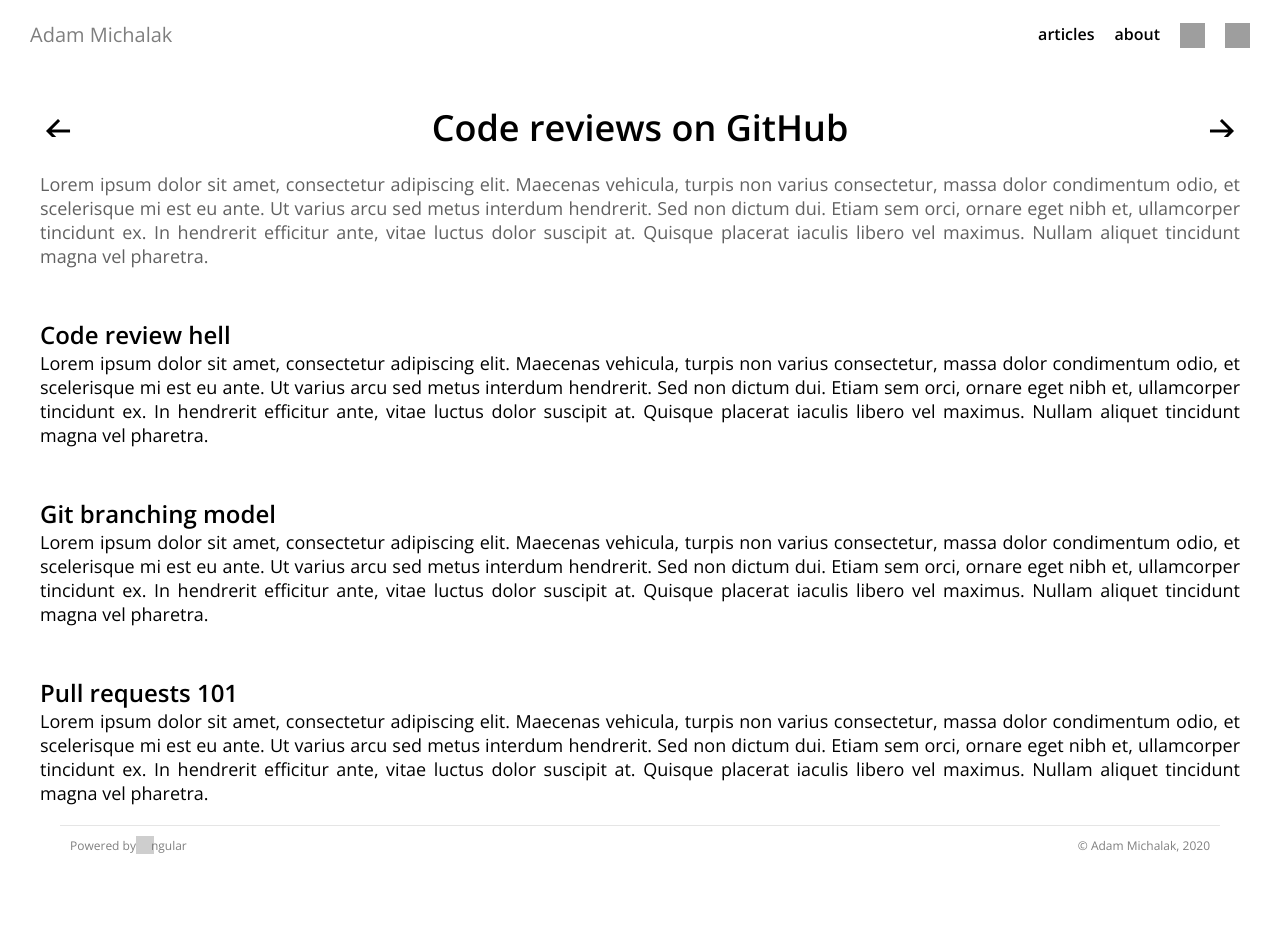
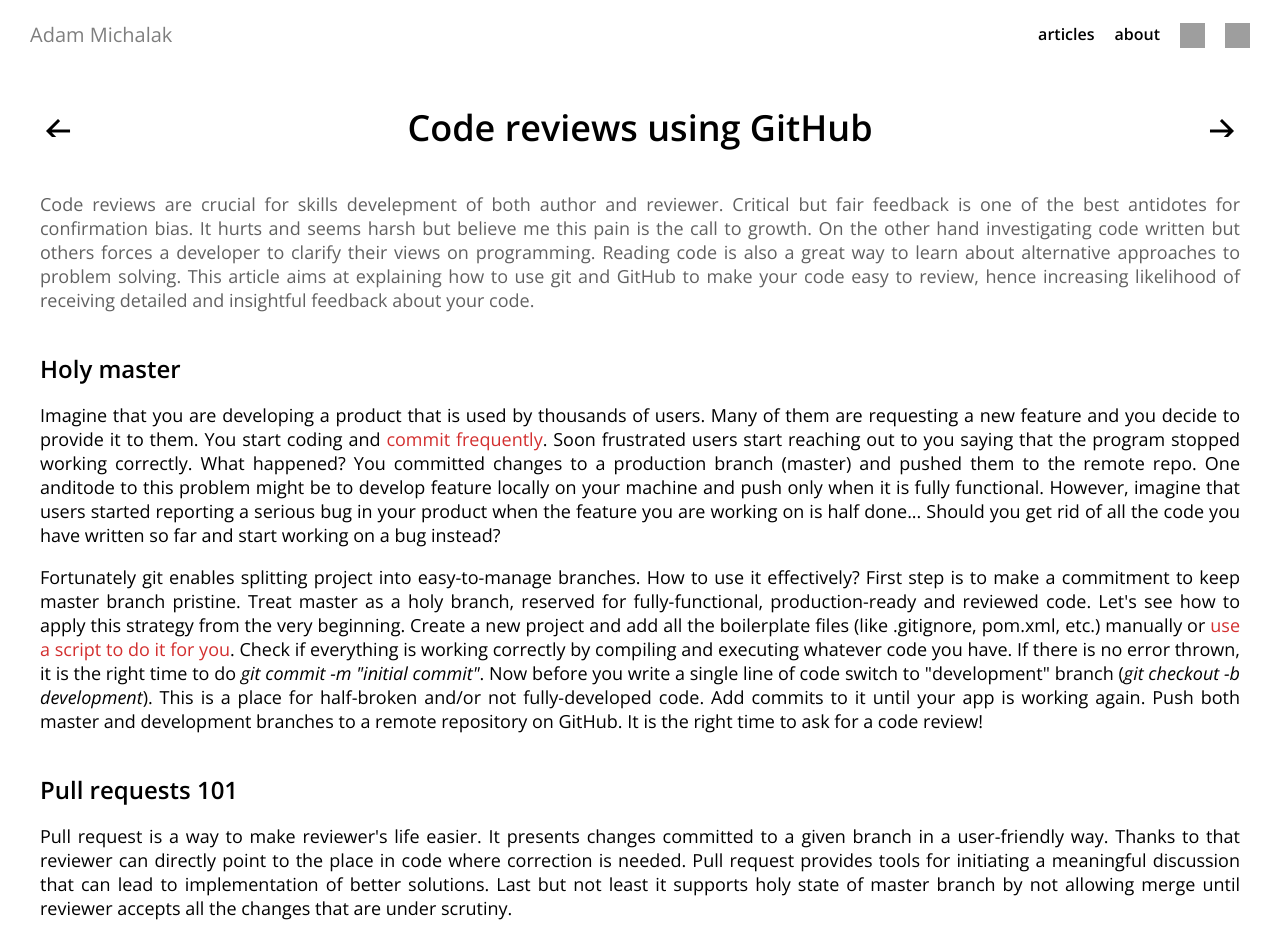
Before and after one commit to michalakadam/adam-michalak.site, an Angular app: page /articles/github-code-reviews in a window 1280 px wide. Shown: the top 941 px of the page. Before the commit the page ends 866 px from the top, so only its background shows below. Built offline with nearby package versions, Linux system fonts and the light colour scheme; grey boxes are pictures that could not be loaded.

Commit message:
add content of first article

```diff
--- a/src/app/articles/contents.json
+++ b/src/app/articles/contents.json
@@ -2,8 +2,8 @@
     "contents": [
         {
             "imageUrl": "https://i.imgur.com/40SiyIE.jpg",
-            "title": "Code reviews on GitHub",
-            "subTitle": "Submit code to GitHub in reviewer-friendly way.",
+            "title": "Code reviews using GitHub",
+            "subTitle": "Learn how to submit code to GitHub in a reviewer-friendly way.",
             "routerLink": "/articles/github-code-reviews"
         }
     ]
--- a/src/app/articles/generic-article/generic-article.component.html
+++ b/src/app/articles/generic-article/generic-article.component.html
@@ -10,25 +10,47 @@
     </div>
     <div class="article-content">
         <div class="introduction section-content">
-            Lorem ipsum dolor sit amet, consectetur adipiscing elit. Maecenas vehicula, turpis non varius consectetur, massa dolor condimentum odio, et scelerisque mi est eu ante. Ut varius arcu sed metus interdum hendrerit. Sed non dictum dui. Etiam sem orci, ornare eget nibh et, ullamcorper tincidunt ex. In hendrerit efficitur ante, vitae luctus dolor suscipit at. Quisque placerat iaculis libero vel maximus. Nullam aliquet tincidunt magna vel pharetra.
+            Code reviews are crucial for skills develepment of both author and reviewer. Critical but fair feedback is one of the best antidotes for confirmation bias. It hurts and seems harsh but believe me this pain is the call to growth. On the other hand investigating code written but others
+            forces a developer to clarify their views on programming. Reading code is also a great way to learn about alternative approaches to problem solving.
+            This article aims at explaining how to use git and GitHub to make your code easy to review, hence increasing likelihood of receiving detailed and
+            insightful feedback about your code.
+
         </div>
         <div class="section-title">
-            Code review hell
+            Holy master
         </div>
         <div class="section-content">
-            Lorem ipsum dolor sit amet, consectetur adipiscing elit. Maecenas vehicula, turpis non varius consectetur, massa dolor condimentum odio, et scelerisque mi est eu ante. Ut varius arcu sed metus interdum hendrerit. Sed non dictum dui. Etiam sem orci, ornare eget nibh et, ullamcorper tincidunt ex. In hendrerit efficitur ante, vitae luctus dolor suscipit at. Quisque placerat iaculis libero vel maximus. Nullam aliquet tincidunt magna vel pharetra.
-        </div>
-        <div class="section-title">
-            Git branching model
-        </div>
-        <div class="section-content">
-            Lorem ipsum dolor sit amet, consectetur adipiscing elit. Maecenas vehicula, turpis non varius consectetur, massa dolor condimentum odio, et scelerisque mi est eu ante. Ut varius arcu sed metus interdum hendrerit. Sed non dictum dui. Etiam sem orci, ornare eget nibh et, ullamcorper tincidunt ex. In hendrerit efficitur ante, vitae luctus dolor suscipit at. Quisque placerat iaculis libero vel maximus. Nullam aliquet tincidunt magna vel pharetra.
+            <p>
+                Imagine that you are developing a product that is used by thousands of users. Many of them are requesting a new feature and you decide to
+                provide it to them. You start coding and <a href="https://crealytics.com/blog/5-reasons-keeping-git-commits-small/" target="_blank">commit
+                frequently</a>. Soon frustrated users start reaching out to you saying that the program stopped working correctly. What happened? You committed
+                changes to a production branch (master) and pushed them to the remote repo. One anditode to this problem might be to develop feature locally on your machine and push only when it is fully functional. However, imagine that users started reporting a serious bug in your product when the feature you are working on is half done... Should you get rid of all the code you have written so far and start working on a bug instead?
+            </p>
+            <p>
+                Fortunately git enables splitting project into easy-to-manage branches. How to use it effectively? First step is to make a commitment to
+                keep master branch pristine. Treat master as a holy branch, reserved for fully-functional, production-ready and reviewed code. Let's see how to apply this strategy from the very beginning. Create a new project and add all the boilerplate files (like .gitignore, pom.xml, etc.) manually or
+                <a href="https://github.com/michalakadam/Java-project-initializr" target="_blank">use a script to do it for you</a>. Check if everything
+                is working correctly by compiling and executing whatever code you have. If there is no error thrown, it is the right time to do <i>git commit -m "initial commit"</i>. Now before you write a single line of code switch to "development" branch (<i>git checkout -b development</i>). This is a place for half-broken and/or not fully-developed code. Add commits to it until your app is working again. Push both master and development branches to a remote repository on GitHub. It is the right time to ask for a code review!
+            </p>
         </div>
         <div class="section-title">
             Pull requests 101
         </div>
         <div class="section-content">
-            Lorem ipsum dolor sit amet, consectetur adipiscing elit. Maecenas vehicula, turpis non varius consectetur, massa dolor condimentum odio, et scelerisque mi est eu ante. Ut varius arcu sed metus interdum hendrerit. Sed non dictum dui. Etiam sem orci, ornare eget nibh et, ullamcorper tincidunt ex. In hendrerit efficitur ante, vitae luctus dolor suscipit at. Quisque placerat iaculis libero vel maximus. Nullam aliquet tincidunt magna vel pharetra.
+            <p>
+                Pull request is a way to make reviewer's life easier. It presents changes committed to a given branch in a user-friendly way. Thanks to that reviewer can directly point to the place in code where correction is needed. Pull request provides tools for initiating a meaningful discussion that can lead to implementation of better solutions. Last but not least it supports holy state of master branch by not allowing merge until reviewer accepts all the changes that are under scrutiny.
+            </p>
+            <p>
+                Let's see how to create a pull request from scratch. If you followed steps from the previous paragraph, open repository page on GitHub. Click on the "New pull request" button that is located right above list of files. Select master as a base branch and development as a branch that will be compared. After clicking "Create pull request" button you will be redirected to pull request page. It is not very much useful though because you have to grant a permission for a reviewer to see code you created. To do that go to repo settings page, select "Manage access" section and invite a reviewer of your choice. Now go back to the pull request you created and assign that person as a reviewer of your changes (see "Reviewers" section on the right hand side). If you encounter any problem along the way, check <a href="https://yangsu.github.io/pull-request-tutorial/" target="_blank">this visual guide</a> for a more detailed instruction.
+            </p>
+        </div>
+        <div class="section-title">
+            Putting it all together
+        </div>
+        <div class="section-content">
+            <p>
+                If you want to get your code reviewed, use holy master branching strategy combined with GitHub's pull request feature. Develop new code on a separate branch and merge it only when reviewer accepts it. Get your code reviewed frequently to accelerate your learning. If you don't know any experienced developers, post your GitHub repository <a href="https://codereview.stackexchange.com/" target="_blank">here</a> or <a href="https://github.com/michalakadam?tab=repositories" target="_blank">write to me</a>. Don't stop here! Learn more about a <a href="https://nvie.com/posts/a-successful-git-branching-model/" target="_blank">successful branching model</a>.
+            </p>
         </div>
     </div>
 </div>
--- a/src/app/articles/generic-article/generic-article.component.scss
+++ b/src/app/articles/generic-article/generic-article.component.scss
@@ -4,7 +4,7 @@
     margin: 50px auto 0;
     max-width: 1200px;
     @media screen and (max-width: $tablet) {
-        margin: 0;
+        margin-top: 20px;
     }
 }
 
@@ -50,14 +50,18 @@
 .title {
     font-size: 36px;
     font-weight: 600;
-    margin: 0 15px 20px;
+    margin: 0 15px;
     @media screen and (max-width: $tablet) {
-        font-size: 24px;
+        font-size: 20px;
     }
 }
 
 .introduction {
     color:#616161;
+    margin-top: 40px;
+    @media screen and (max-width: $tablet) {
+        margin-top: 20px;
+    }
 }
 
 .article-content {
@@ -67,7 +71,7 @@
 .section-title {
     font-size: 24px;
     font-weight: 600;
-    margin-top: 50px;
+    margin-top: 40px;
     @media screen and (max-width: $tablet) {
         font-size: 16px;
         margin-top: 20px;
@@ -80,3 +84,8 @@
         font-size: 14px;
     }
 }
+
+a {
+    color: #d32f2f;
+    text-decoration: none;
+}
```
